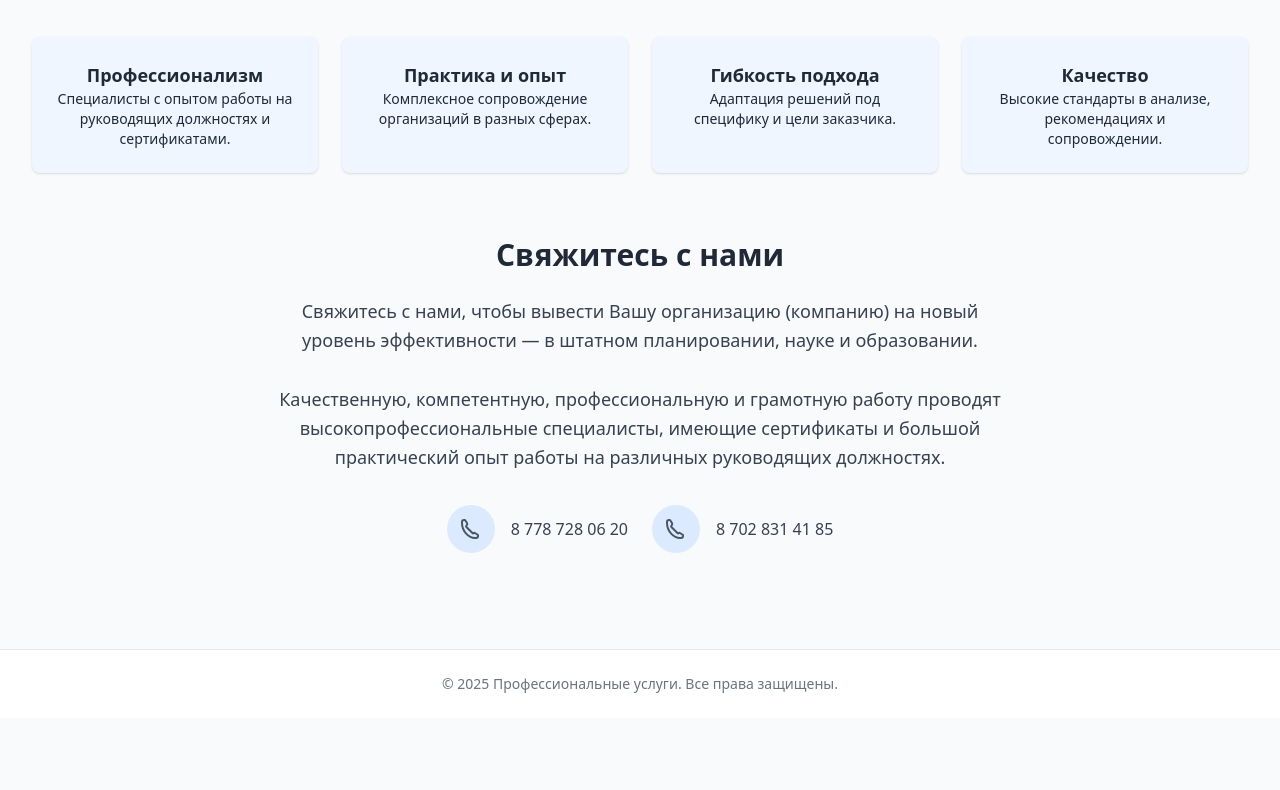
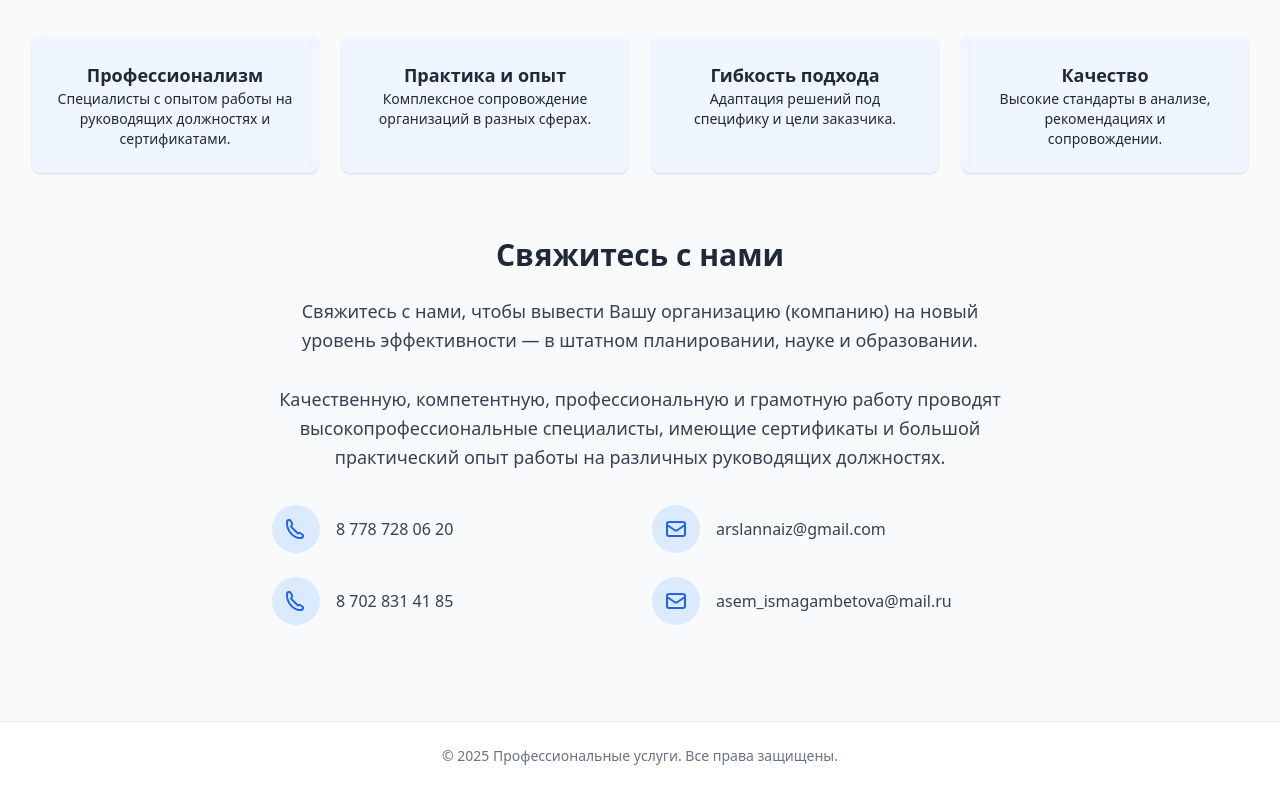
Before and after one commit to turabaev777/turabaev777.github.io, a plain HTML site: page index.html in a window 1280 px wide. Shown: the part 1647-2437 px from the top of the page. Before the commit the page ends 2365 px from the top, so only its background shows below. Drawn offline with nearby package versions, Linux system fonts and the light colour scheme.

Commit message:
fix(): cname add, ui fixes

```diff
--- a/index.html
+++ b/index.html
@@ -126,35 +126,57 @@
                 Качественную, компетентную, профессиональную и грамотную работу проводят высокопрофессиональные специалисты, имеющие сертификаты и большой практический опыт работы на различных руководящих должностях.
             </p>
 
-            <div class="flex flex-col sm:flex-row justify-center items-center gap-6">
+            <div class="grid sm:grid-cols-2 gap-6 justify-center">
+                <!-- Телефон 1 -->
                 <div class="flex items-center gap-4">
-                    <div class="bg-blue-100 text-gray-600 p-3 rounded-full">
+                    <div class="bg-blue-100 text-blue-600 p-3 rounded-full">
                         <svg class="w-6 h-6" fill="none" stroke="currentColor" stroke-width="2" viewBox="0 0 24 24">
                             <path stroke-linecap="round" stroke-linejoin="round"
                                   d="M3 5a2 2 0 012-2h1l2 3a2 2 0 01-.293 2.293l-.293.293a1 1 0 000 1.414l6 6a1 1 0 001.414 0l.293-.293A2 2 0 0116 16l3 2v1a2 2 0 01-2 2h-1C9.716 21 3 14.284 3 6V5z" />
                         </svg>
                     </div>
-                    <div class="text-left">
-<!--                        <p class="text-gray-700 text-base font-semibold">Телефон 1</p>-->
-                        <a href="tel:87787280620" class="text-gray-700 hover:underline font-medium">
-                            8 778 728 06 20
-                        </a>
-                    </div>
+                    <a href="tel:87787280620" class="text-left text-gray-700 hover:underline font-medium">
+                        8 778 728 06 20
+                    </a>
                 </div>
 
+                <!-- Email 1 -->
                 <div class="flex items-center gap-4">
-                    <div class="bg-blue-100 text-gray-600 p-3 rounded-full">
+                    <div class="bg-blue-100 text-blue-600 p-3 rounded-full">
+                        <svg class="w-6 h-6" fill="none" stroke="currentColor" stroke-width="2" viewBox="0 0 24 24">
+                            <path stroke-linecap="round" stroke-linejoin="round"
+                                  d="M3 8l7.89 5.26a2 2 0 002.22 0L21 8M5 19h14a2 2 0 002-2V7a2 2 0 00-2-2H5a2 2 0 00-2 2v10a2 2 0 002 2z" />
+                        </svg>
+                    </div>
+                    <a href="mailto:arslannaiz@gmail.com" class="text-left text-gray-700 hover:underline font-medium">
+                        arslannaiz@gmail.com
+                    </a>
+                </div>
+
+                <!-- Телефон 2 -->
+                <div class="flex items-center gap-4">
+                    <div class="bg-blue-100 text-blue-600 p-3 rounded-full">
                         <svg class="w-6 h-6" fill="none" stroke="currentColor" stroke-width="2" viewBox="0 0 24 24">
                             <path stroke-linecap="round" stroke-linejoin="round"
                                   d="M3 5a2 2 0 012-2h1l2 3a2 2 0 01-.293 2.293l-.293.293a1 1 0 000 1.414l6 6a1 1 0 001.414 0l.293-.293A2 2 0 0116 16l3 2v1a2 2 0 01-2 2h-1C9.716 21 3 14.284 3 6V5z" />
                         </svg>
                     </div>
-                    <div class="text-left">
-<!--                        <p class="text-gray-700 text-base font-semibold">Телефон 2</p>-->
-                        <a href="tel:87028314185" class="text-gray-700 hover:underline font-medium">
-                            8 702 831 41 85
-                        </a>
+                    <a href="tel:87028314185" class="text-left text-gray-700 hover:underline font-medium">
+                        8 702 831 41 85
+                    </a>
+                </div>
+
+                <!-- Email 2 -->
+                <div class="flex items-center gap-4">
+                    <div class="bg-blue-100 text-blue-600 p-3 rounded-full">
+                        <svg class="w-6 h-6" fill="none" stroke="currentColor" stroke-width="2" viewBox="0 0 24 24">
+                            <path stroke-linecap="round" stroke-linejoin="round"
+                                  d="M3 8l7.89 5.26a2 2 0 002.22 0L21 8M5 19h14a2 2 0 002-2V7a2 2 0 00-2-2H5a2 2 0 00-2 2v10a2 2 0 002 2z" />
+                        </svg>
                     </div>
+                    <a href="mailto:asem_ismagambetova@mail.ru" class="text-left text-gray-700 hover:underline font-medium">
+                        asem_ismagambetova@mail.ru
+                    </a>
                 </div>
             </div>
         </div>
```
